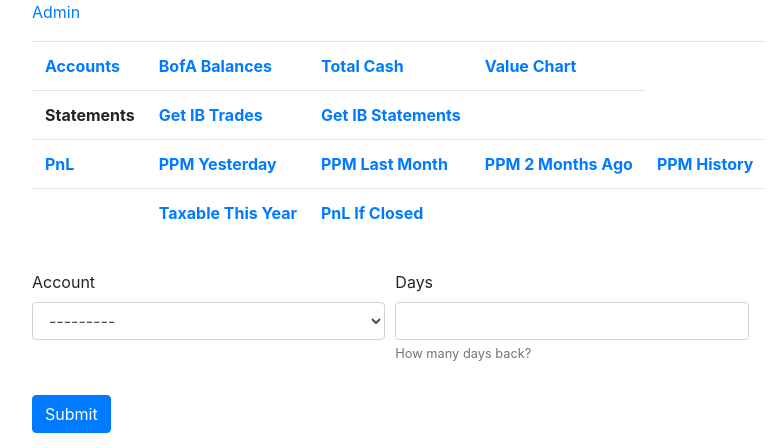
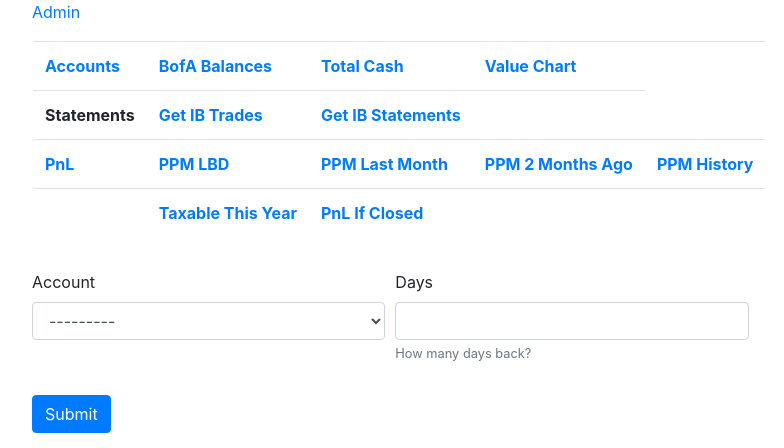
Before and after one commit to TheBrookhavenGroup/worth, a Django app: template analytics/templates/analytics/pnl.html in a window 1280 px wide. Shown: the top 448 px of the page, without its empty margins (68-852 px from the left). Run offline with Django 4.2, Linux system fonts and the light colour scheme; the template is opened without the code that fills it: values that come from a table or form of the project are taken from there, others are empty; some libraries are stand-ins or nearby versions.

```diff
--- a/worth/templates/admin/quick_links.html
+++ b/worth/templates/admin/quick_links.html
@@ -24,7 +24,7 @@
                     </tr>
                     <tr>
                         <th><a href="{% url 'analytics:pnl' %}">PnL</a></th>
-                        <th><a href="{% url 'analytics:pnl' %}?days=1">PPM Yesterday</a></th>
+                        <th><a href="{% url 'analytics:pnl' %}?days=lbd">PPM LBD</a></th>
                         <th><a href="{% url 'analytics:pnl' %}?d=1">PPM Last Month</a></th>
                         <th><a href="{% url 'analytics:pnl' %}?d=2">PPM 2 Months Ago</a></th>
                         <th><a href="{% url 'admin:index' %}analytics/ppmresult/">PPM History</a></th>
```
Also changed, not shown: analytics/views.py (+7 -3 lines), 1 other file.
